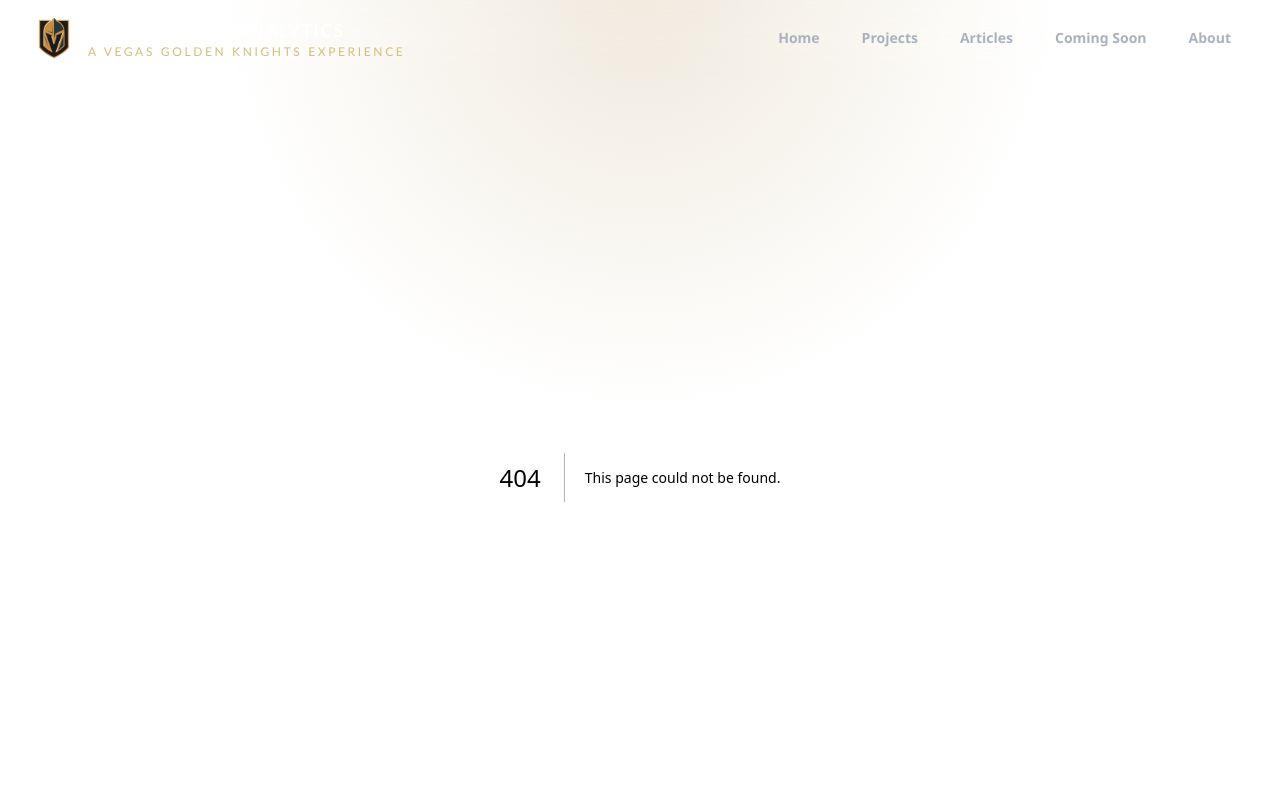
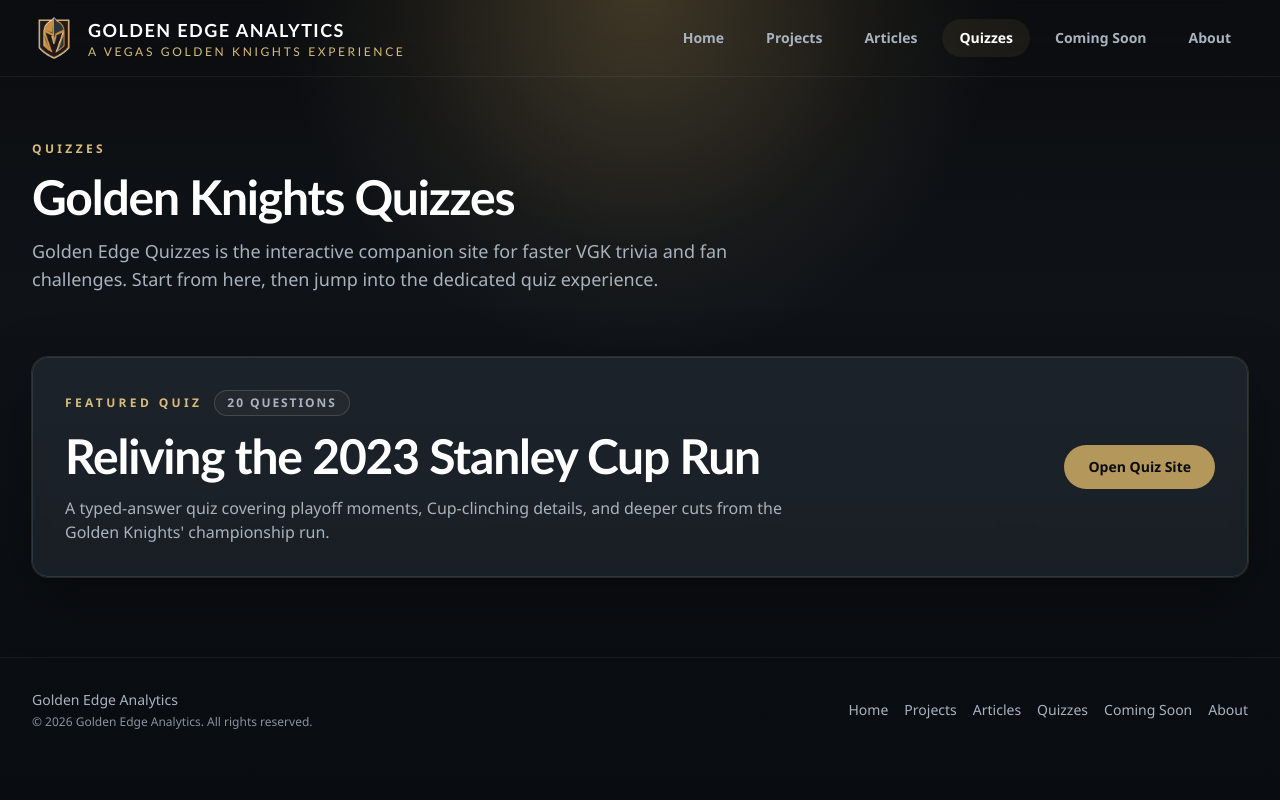
Before and after one commit to abeck2309/golden-edge-analytics, a Next.js app: page /quizzes in a window 1280 px wide. Before the commit this address had no page. Shown: the top 800 px of the page. Built offline with nearby package versions, Linux system fonts and the light colour scheme.

Commit message:
site update 1.1.0

```diff
--- a/app/page.tsx
+++ b/app/page.tsx
@@ -11,6 +11,14 @@
       "The writing side of Golden Edge Analytics is meant to stand on its own, not just support project pages.",
     href: "/articles",
     cta: "Read the coverage"
+  },
+  {
+    label: "Quizzes",
+    title: "Faster interactive fan prompts, trivia, and shareable results.",
+    description:
+      "Quizzes give Golden Edge Analytics a lighter lane for Golden Knights trivia, player matches, roster scenarios, and quick fan engagement.",
+    href: "/quizzes",
+    cta: "Try the quizzes"
   },
   {
     label: "Projects",
@@ -132,6 +140,8 @@
             <div className="lg:pt-2">
               <Link
                 href={item.href}
+                target={"isExternal" in item && item.isExternal ? "_blank" : undefined}
+                rel={"isExternal" in item && item.isExternal ? "noreferrer" : undefined}
                 className="inline-flex items-center justify-center rounded-full border border-gold/30 px-5 py-3 text-sm font-semibold text-gold-bright hover:border-gold hover:text-white"
               >
                 {item.cta}
--- /dev/null
+++ b/app/quizzes/page.tsx
@@ -0,0 +1,44 @@
+import Link from "next/link";
+import { Container } from "@/components/container";
+import { PageIntro } from "@/components/page-intro";
+
+const quizzesUrl = "https://goldenedgeanalytics-quizzes.vercel.app/";
+
+export default function QuizzesPage() {
+  return (
+    <Container className="space-y-12 pb-20 pt-12 md:space-y-16 md:pt-16">
+      <PageIntro
+        eyebrow="Quizzes"
+        title="Golden Knights Quizzes"
+        description="Golden Edge Quizzes is the interactive companion site for faster VGK trivia and fan challenges. Start from here, then jump into the dedicated quiz experience."
+      />
+
+      <section className="panel grid gap-6 p-6 md:p-8 lg:grid-cols-[1fr_auto] lg:items-center">
+        <div>
+          <div className="flex flex-wrap items-center gap-3">
+            <p className="eyebrow">Featured Quiz</p>
+            <span className="rounded-full border border-white/15 bg-white/[0.03] px-3 py-1 text-xs font-semibold uppercase tracking-[0.16em] text-mist">
+              20 questions
+            </span>
+          </div>
+          <h2 className="mt-4 font-[family-name:var(--font-heading)] text-3xl font-bold tracking-tight text-white md:text-5xl">
+            Reliving the 2023 Stanley Cup Run
+          </h2>
+          <p className="mt-4 max-w-3xl text-sm leading-8 text-mist md:text-base">
+            A typed-answer quiz covering playoff moments, Cup-clinching details, and deeper cuts
+            from the Golden Knights&apos; championship run.
+          </p>
+        </div>
+
+        <Link
+          href={quizzesUrl}
+          target="_blank"
+          rel="noreferrer"
+          className="inline-flex w-fit rounded-full bg-gold px-6 py-3 text-sm font-semibold text-ink hover:bg-gold-bright"
+        >
+          Open Quiz Site
+        </Link>
+      </section>
+    </Container>
+  );
+}
--- a/components/site-footer.tsx
+++ b/components/site-footer.tsx
@@ -8,11 +8,15 @@
       <Container className="flex flex-col gap-4 py-8 text-sm text-mist md:flex-row md:items-center md:justify-between">
         <div className="space-y-1">
           <p>Golden Edge Analytics</p>
-          <p className="text-xs text-mist/80">(c) 2026 Golden Edge Analytics. All rights reserved.</p>
+          <p className="text-xs text-mist/80">© 2026 Golden Edge Analytics. All rights reserved.</p>
         </div>
         <nav aria-label="Footer" className="flex flex-wrap gap-4">
           {siteConfig.navigation.map((item) => (
-            <Link key={item.href} href={item.href} className="hover:text-gold-bright">
+            <Link
+              key={item.href}
+              href={item.href}
+              className="hover:text-gold-bright"
+            >
               {item.label}
             </Link>
           ))}
--- a/lib/site-config.ts
+++ b/lib/site-config.ts
@@ -8,6 +8,7 @@
 export type NavItem = {
   href: string;
   label: string;
+  isExternal?: boolean;
 };
 
 export type ProjectConfig = {
@@ -40,6 +41,7 @@
     { href: "/", label: "Home" },
     { href: "/projects", label: "Projects" },
     { href: "/articles", label: "Articles" },
+    { href: "/quizzes", label: "Quizzes" },
     { href: "/coming-soon", label: "Coming Soon" },
     { href: "/about", label: "About" }
   ] satisfies NavItem[],
```
